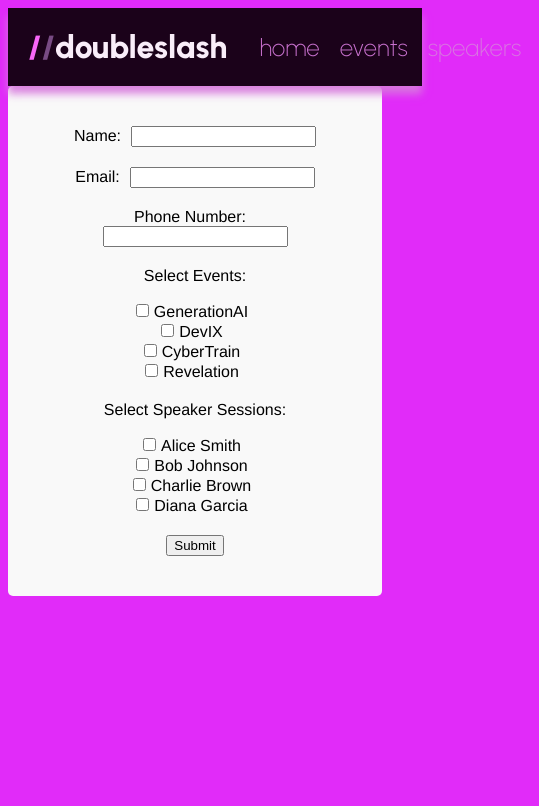
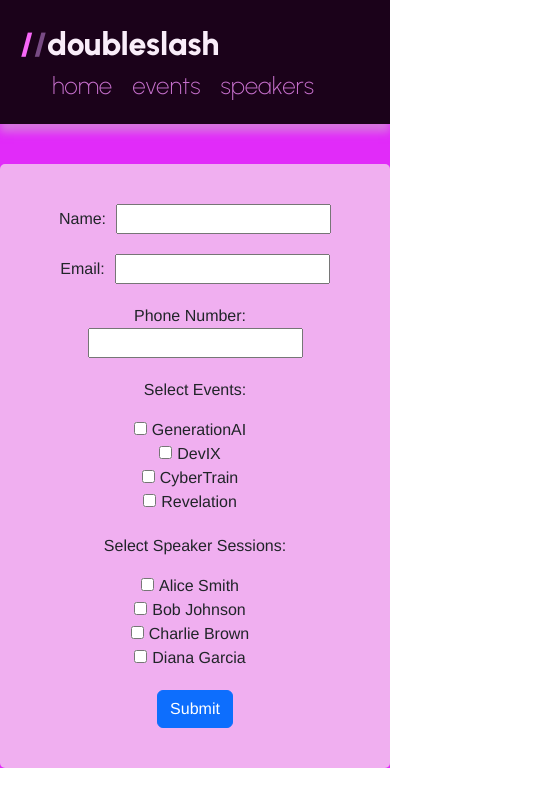
Before and after one commit to aindree-2005/IEEE_submissions, a Vue app in the folder signup-signin/: page /signup in a window 390 px wide. Shown: the top 806 px of the page, 539 px wide, since content can reach past the window. Built offline with nearby package versions, Linux system fonts and the light colour scheme; a web font is replaced by a local one.

Commit message:
final leg of functionality and responsiveness added for most projects

```diff
--- a/signup-signin/src/views/HomeView.vue
+++ b/signup-signin/src/views/HomeView.vue
@@ -43,9 +43,11 @@ body {
   width: 85%;
   margin: auto;
   margin-top: 10%;
+  padding-top: 12px;
   border-radius: 10px;
   border: 2px dashed white;
   position: relative;
+  margin-bottom: 10%;
 }
 
 .left,
@@ -54,7 +56,7 @@ body {
 }
 
 .right {
-  display: inline-block;
+  display: inline-flexbox;
   align-items: center;
   padding-left: 12px;
   padding-right: 8px;
@@ -124,12 +126,15 @@ body {
 /* Media Query for smaller screens */
 @media only screen and (max-width: 768px) {
   .first-box {
-    width: 90%;
-    width:600px;
+    width: 70%;
+    width:400px;
   }
 
   .first-box {
-    grid-template-columns: 3fr; /* Stack image and text on smaller screens */
+    grid-template-columns: 1fr;
+  }
+  .left{
+    display: none;
   }
 
   .right {
--- a/signup-signin/src/views/SignUp.vue
+++ b/signup-signin/src/views/SignUp.vue
@@ -27,12 +27,16 @@
           <label :for="'session-' + index">{{ session.title }}</label>
         </div>
       </div>
-        <button type="submit" class="btn btn-primary">Submit</button>
+      <button type="submit" class="btn btn-primary" @click="submitForm">Submit</button>
     </form>
+    <div v-if="success" class="success-message">
+      We have received your application! Thank you for registering.
+    </div>
   </div>
 </template>
 
 <script>
+import axios from 'axios';
 export default {
   data() {
     return {
@@ -54,23 +58,30 @@
         { title: "Bob Johnson" },
         { title: "Charlie Brown" },
         { title: "Diana Garcia"}
-        ]
+      ],
+      success:false
     };
   },
   methods: {
     submitForm() {
       console.log('Form submitted:', this.formData);
+      alert('Form submitted');
+      axios.post('http://localhost:3000/attendees', this.formData)
+      .then(() =>this.success=true)
     }
   }
 };
 </script>
 
 <style scoped>
+@import url('https://cdn.jsdelivr.net/npm/bootstrap@5.3.0-alpha1/dist/css/bootstrap.min.css');
 .registration-form {
   max-width: 600px;
   margin: 0 auto;
+  margin-top:40px;
+  margin-bottom: 40px;
   padding: 40px;
-    background-color: #f9f9f9;
+  background-color: #f0aff0;
   border-radius: 5px;
   display: flexbox;
 }
@@ -80,8 +91,9 @@
 }
 
 label {
-    display: inline-block;
+  display: inline-flex;
   margin-right: 10px;
+
 }
 
 input[type="checkbox"] {
```
Also changed, not shown: 1 other file (tests, documents, lock files or other folders). Lines whose indentation alone changed are shown as unchanged.
